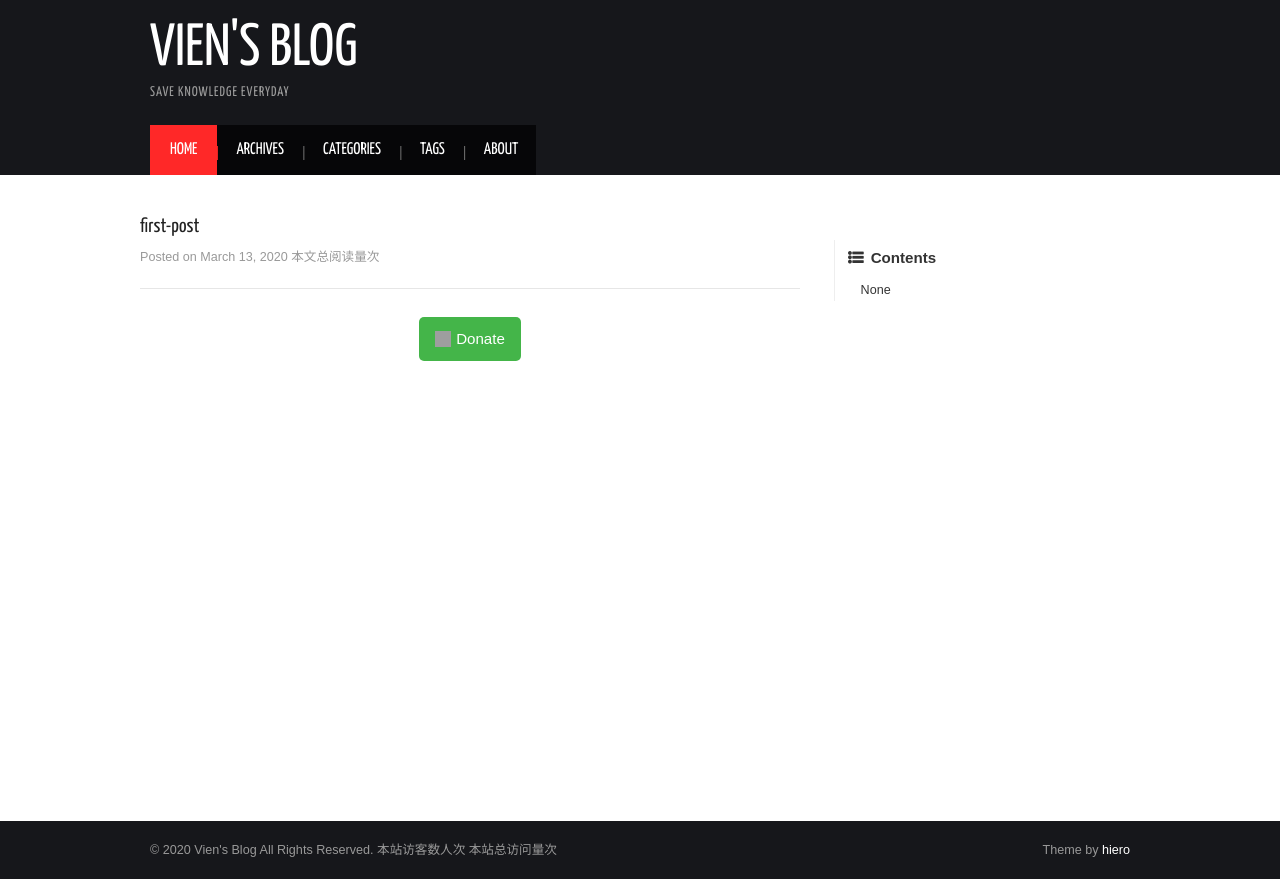
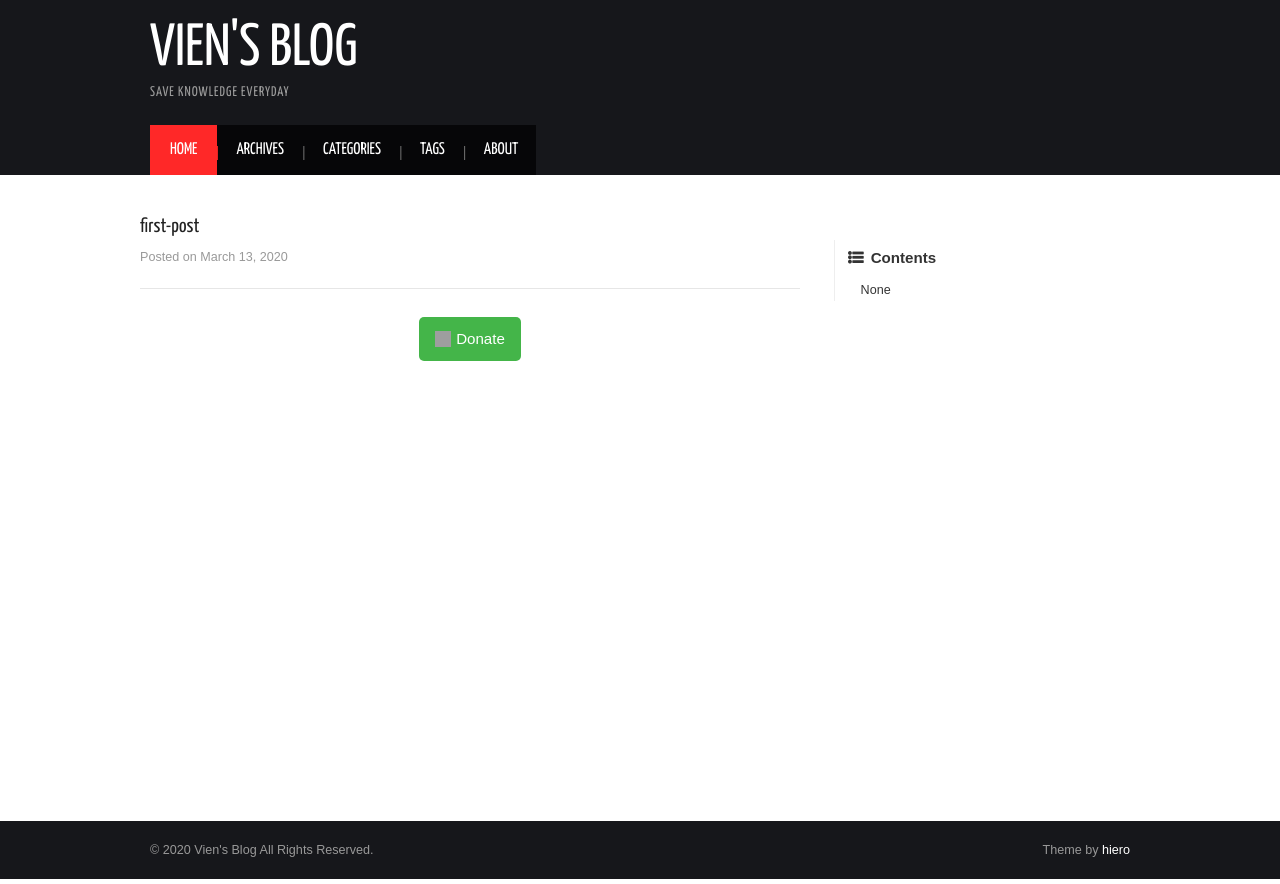
Before and after one commit to vienvu89/vienvu89.github.io, a plain HTML site: page 2020/03/13/first-post/index.html in a window 1280 px wide. Drawn offline with nearby package versions, Linux system fonts and the light colour scheme; some packages are replaced by stand-ins of ours; grey boxes are pictures that could not be loaded; a script that the page names is missing.

Commit message:
Site updated: 2020-03-13 16:32:24

```diff
--- a/2020/03/13/first-post/index.html
+++ b/2020/03/13/first-post/index.html
@@ -198,10 +198,6 @@ var themeMenus = {};
 	</a>
 
 
-	<span id="busuanzi_container_page_pv">
-	  本文总阅读量<span id="busuanzi_value_page_pv"></span>次
-	</span>
-
     </div>
     <div class="article-entry" itemprop="articleBody">
 
@@ -279,11 +275,6 @@ var a = new Donate({
   <div class="clearfix container">
       <div class="site-info">
 	      &copy; 2020 Vien&#39;s Blog All Rights Reserved.
-
-            <span id="busuanzi_container_site_uv">
-              本站访客数<span id="busuanzi_value_site_uv"></span>人次
-              本站总访问量<span id="busuanzi_value_site_pv"></span>次
-            </span>
 
       </div>
       <div class="site-credit">
@@ -384,9 +375,6 @@ var a = new Donate({
 
 
 
-	<script async src="https://dnqof95d40fo6.cloudfront.net/atw7f8.js">
-	</script>
-
 
 
 
```
Also changed, not shown: archives/2020/03/index.html (+0 -8 lines), archives/2020/index.html (+0 -8 lines), archives/index.html (+0 -8 lines), index.html (+0 -8 lines).
